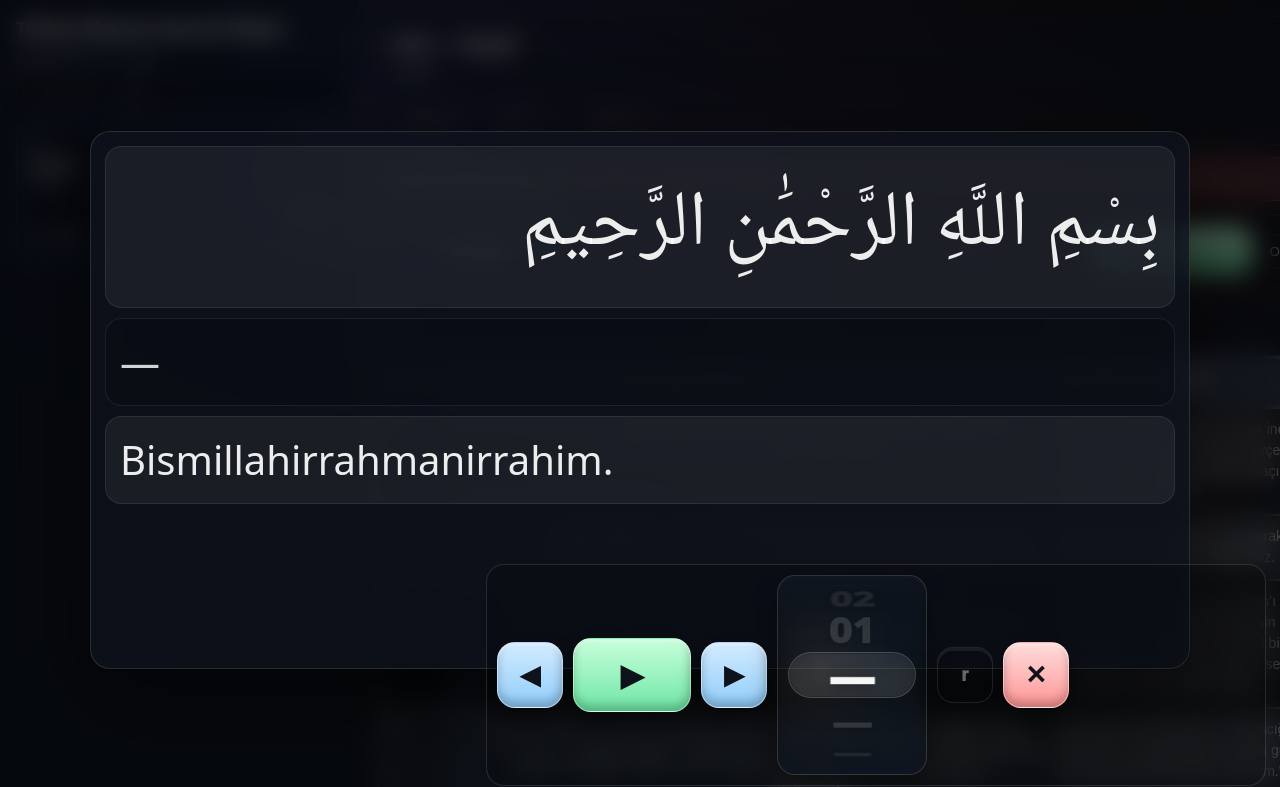
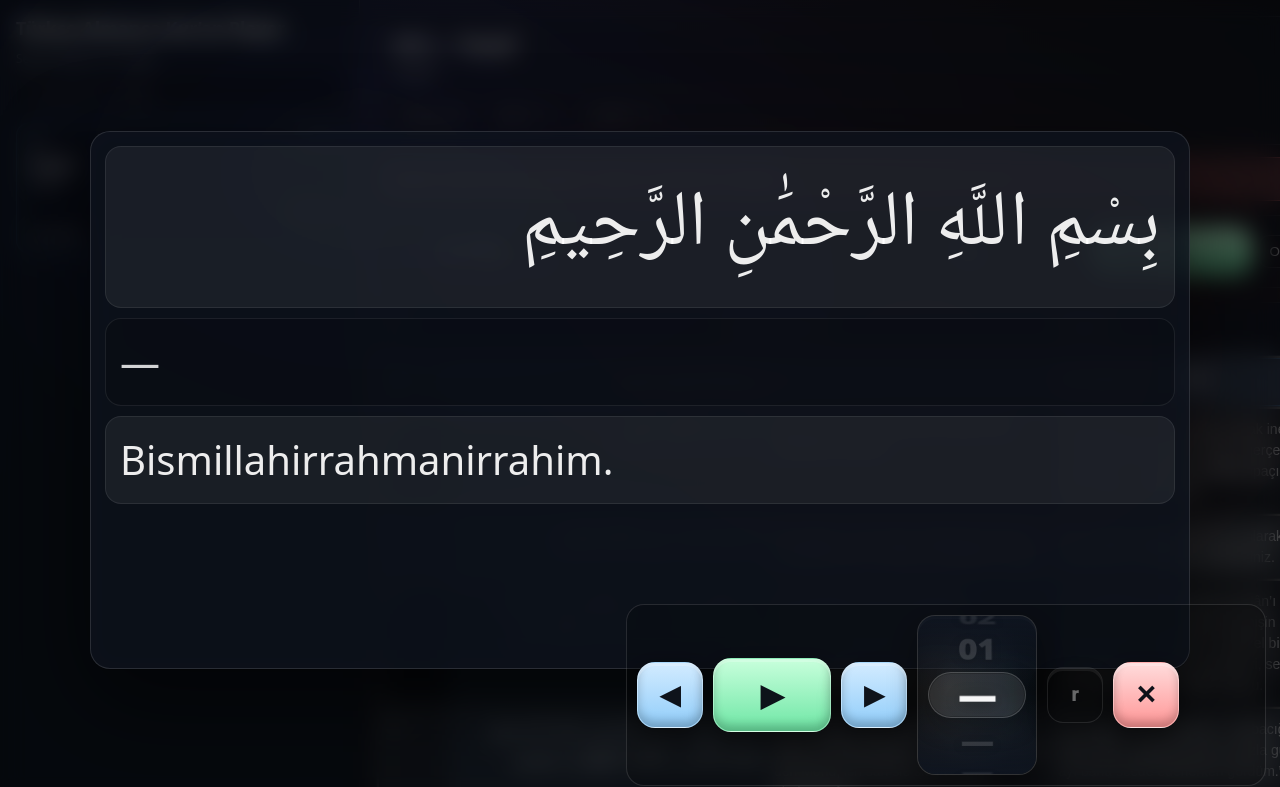
Before and after one commit to sunrise8030/Qatd, a React (Vite) app: page / in a window 1280 px wide. Shown: the top 787 px of the page. Built offline with nearby package versions, Linux system fonts and the light colour scheme.

Commit message:
styles.css aktualisieren

```diff
--- a/src/styles.css
+++ b/src/styles.css
@@ -1,5 +1,5 @@
 /* =========================
-   FILE: src/styles.css (FULL - ORIJINAL + EKLER + FONT COLORS + BIG WHEEL)
+   FILE: src/styles.css (FULL - ORIJINAL + EKLER)
    ========================= */
 /* src/styles.css */
 :root{
@@ -15,12 +15,6 @@
   --w-ar: 1.1fr;
   --w-de: 1fr;
   --w-tr: 1fr;
-
-  /* Segment colors */
-  --markRed: rgba(235, 78, 62, 1);
-  --markRedBg: rgba(235, 78, 62, 0.18);
-  --markGreen: rgba(82, 210, 140, 1);
-  --markGreenBg: rgba(82, 210, 140, 0.16);
 }
 
 *{ box-sizing:border-box; }
@@ -560,10 +554,10 @@ html,body{
   .spBtnPrimary{ min-width: 124px; height: 78px; font-size: 32px; }
 }
 
-/* Wheel (BÜYÜTÜLDÜ) */
+/* Wheel */
 .spPicker3D{
-  width: 150px;
-  height: 200px;
+  width: 120px;
+  height: 160px;
   border-radius: 18px;
   border: 1px solid rgba(255,255,255,0.16);
   background: rgba(0,0,0,0.18);
@@ -601,7 +595,7 @@ html,body{
   text-align:center;
   font-variant-numeric: tabular-nums;
   font-weight: 950;
-  font-size: 42px;
+  font-size: 34px;
   letter-spacing: 0.6px;
   color: rgba(255,255,255,0.20);
   transform-origin: center center;
@@ -682,21 +676,28 @@ html,body{
 }
 .spRBtn:active{ transform: translateY(1px); }
 
-/* === Bottom dock === */
+/* === EK: Bottom dock (format bozmaz, sadece yeni class) === */
 .singlePlayerDockBottom{
   position: fixed !important;
+
   right: 14px !important;
   left: auto !important;
+
   bottom: calc(14px + env(safe-area-inset-bottom)) !important;
+
   top: auto !important;
   transform: none !important;
+
   z-index: 10001 !important;
-  width: min(780px, calc(100% - 28px)) !important;
+
+  width: min(640px, calc(100% - 28px)) !important; /* sağda net dursun */
   max-width: calc(100% - 28px) !important;
+
   padding: 10px !important;
   border-radius: 18px !important;
   border: 1px solid rgba(255,255,255,0.12) !important;
   background: rgba(0,0,0,0.20) !important;
+
   overflow-x: auto !important;
   overflow-y: hidden !important;
   -webkit-overflow-scrolling: touch !important;
@@ -710,7 +711,7 @@ html,body{
   white-space: nowrap;
 }
 
-/* Backdrop inertia */
+/* === EK: Backdrop inertia (appShell’e dokunmaz) === */
 @keyframes spBackdropInertiaIn{
   0%   { opacity: 0; transform: translateY(10px); }
   100% { opacity: 1; transform: translateY(0px); }
@@ -742,10 +743,17 @@ html,body{
 }
 
 /* =========================
-   SEGMENT STYLES
-   - Arabic: markRed/markGreen => bg + colored font
-   - TR/DE: fontRed/fontGreen => colored font only
+   EK: Segment colors
+   - AR: highlight + color
+   - TR/DE: color only
    ========================= */
+:root{
+  --markRed: rgba(235, 78, 62, 1);
+  --markRedBg: rgba(235, 78, 62, 0.18);
+  --markGreen: rgba(82, 210, 140, 1);
+  --markGreenBg: rgba(82, 210, 140, 0.16);
+}
+
 .mark{
   display:inline-block;
   padding: 0.10em 0.34em;
```
